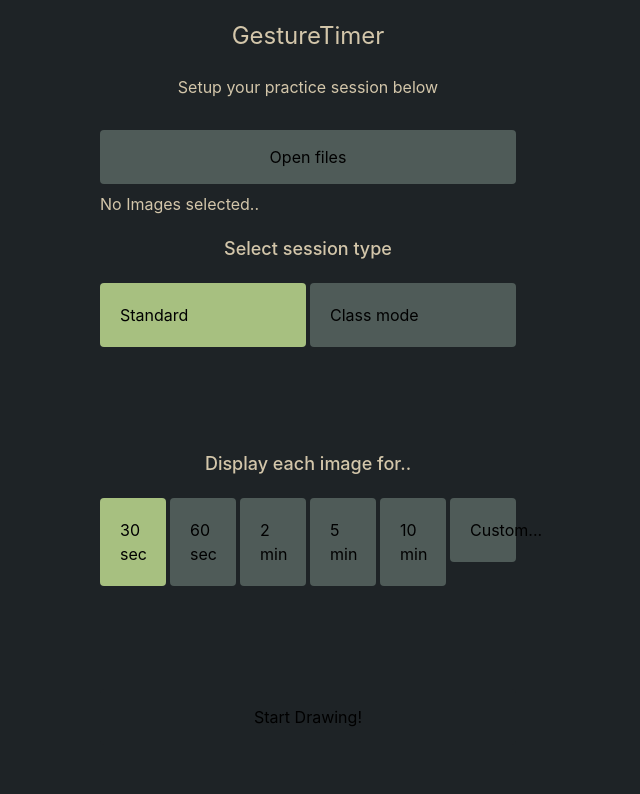
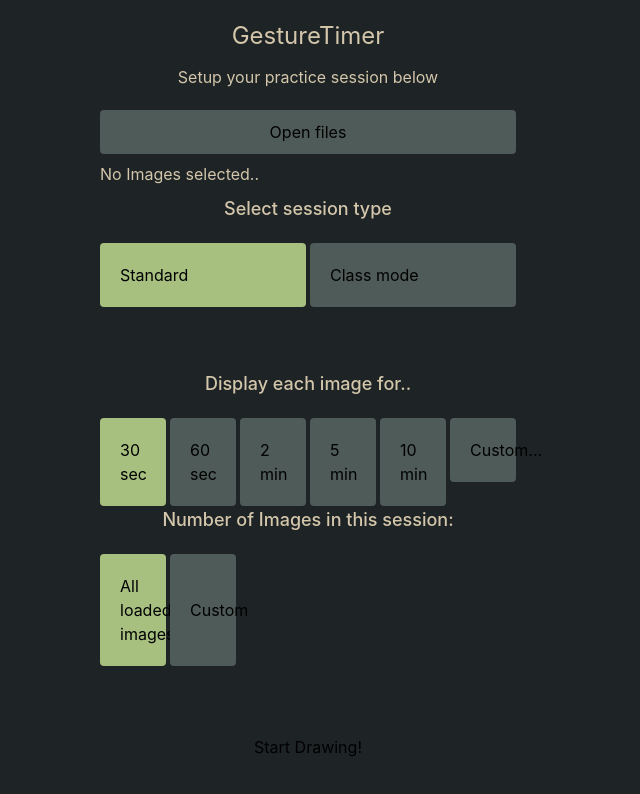
Before and after one commit to Leo-Mart/GestureTimer, a React (Vite) app in the folder frontend/: page /#/ in a window 1280 px wide. Shown: the top 794 px of the page, without its empty margins (332-972 px from the left). Built offline with nearby package versions, Linux system fonts and the light colour scheme.

Commit message:
wip amount of images selection

```diff
--- a/frontend/src/pages/SettingsPage.tsx
+++ b/frontend/src/pages/SettingsPage.tsx
@@ -5,8 +5,10 @@ import { Link } from "react-router-dom";
 function SettingsPage() {
   const [imagePaths, setImagePaths] = useState(Array<string>);
   const [isChecked, setIsChecked] = useState(false);
+  const [imageAmountChecked, setImageAmountChecked] = useState(false);
   const [sessionType, setSessionType] = useState("standard");
   const [timer, setTimer] = useState(30);
+  const [imageAmountChoice, setImageAmountChoice] = useState(0);
 
   const handleSessionChoice = (choice: string) => {
     if (isChecked) {
@@ -22,9 +24,35 @@ function SettingsPage() {
     setTimer(choice);
   };
 
+  const shuffleArray = (array: string[]): string[] => {
+    for (let i = array.length - 1; i > 0; i--) {
+      const j = Math.floor(Math.random() * (i + 1));
+      [array[i], array[j]] = [array[j], array[i]];
+    }
+    return array;
+  };
+
+  const handleImageAmountChoice = (choice: number) => {
+    if (imageAmountChecked) {
+      setImageAmountChecked(false);
+    }
+    setImageAmountChoice(choice);
+  };
+
   const handleCheckedCustomTimer = () => {
     setTimer(0);
     setIsChecked(true);
+  };
+
+  const handleCheckedCustomImageAmount = () => {
+    setImageAmountChoice(0);
+    setImageAmountChecked(true);
+  };
+
+  const handleImageAmountInputChange = (
+    e: React.ChangeEvent<HTMLInputElement>,
+  ) => {
+    setImageAmountChoice(+e.target.value);
   };
 
   const handleCustomTimerInputChange = (
@@ -257,6 +285,73 @@ function SettingsPage() {
                 )}
               </li>
             </ul>
+            <div>
+              <h3 className="mb-5 text-lg font-medium text-everforest-fg text-center">
+                Number of Images in this session:
+              </h3>
+
+              <ul className="grid w-full gap-1 grid-cols-6">
+                <li>
+                  <input
+                    type="radio"
+                    id="all-images"
+                    name="images"
+                    value="all"
+                    className="hidden peer"
+                    checked={imageAmountChoice === 0}
+                    onChange={() => handleImageAmountChoice(0)}
+                    required
+                  />
+                  <label
+                    htmlFor="all-images"
+                    className="inline-flex items-center justify-between bg-everforest-bg-5 w-full p-5 rounded cursor-pointer peer-checked:bg-everforest-green hover:bg-everforest-aqua"
+                  >
+                    All loaded images
+                  </label>
+                </li>
+                <li className="col-span-2 grid grid-cols-2 gap-1">
+                  <input
+                    type="radio"
+                    id="custom-images"
+                    name="images"
+                    value="custom"
+                    className="hidden peer"
+                    checked={imageAmountChecked}
+                    onChange={() => handleCheckedCustomImageAmount()}
+                    required
+                  />
+                  <label
+                    htmlFor="custom-images"
+                    className="inline-flex items-center justify-between bg-everforest-bg-5 w-full p-5 rounded cursor-pointer peer-checked:bg-everforest-green hover:bg-everforest-aqua"
+                  >
+                    Custom
+                  </label>
+
+                  {imageAmountChecked && (
+                    <div>
+                      <label
+                        className="inline-flex items-center justify-between text-sm"
+                        htmlFor="custom-image-amount-input"
+                      >
+                        Number of images this session
+                        <input
+                          type="number"
+                          step={1}
+                          min={2}
+                          max={200}
+                          id="custom-image-amount-input"
+                          name="custom-image-amount-input"
+                          value={imageAmountChoice}
+                          onChange={handleImageAmountInputChange}
+                          placeholder="Image amount"
+                          className="block w-full px-3 py-2.5 bg-[#4C3743] border border-[#3C4841] text-white text-sm rounded-b-lg focus:border-[#D699B6] shadow-xs"
+                        />
+                      </label>
+                    </div>
+                  )}
+                </li>
+              </ul>
+            </div>
           </fieldset>
         </div>
         {/* the start button */}
@@ -264,7 +359,7 @@ function SettingsPage() {
           <Link
             to="/drawing"
             state={{
-              imagePaths: imagePaths,
+              imagePaths: shuffleArray(imagePaths),
               timerSetting: timer,
               sessionType: sessionType,
             }}
```
